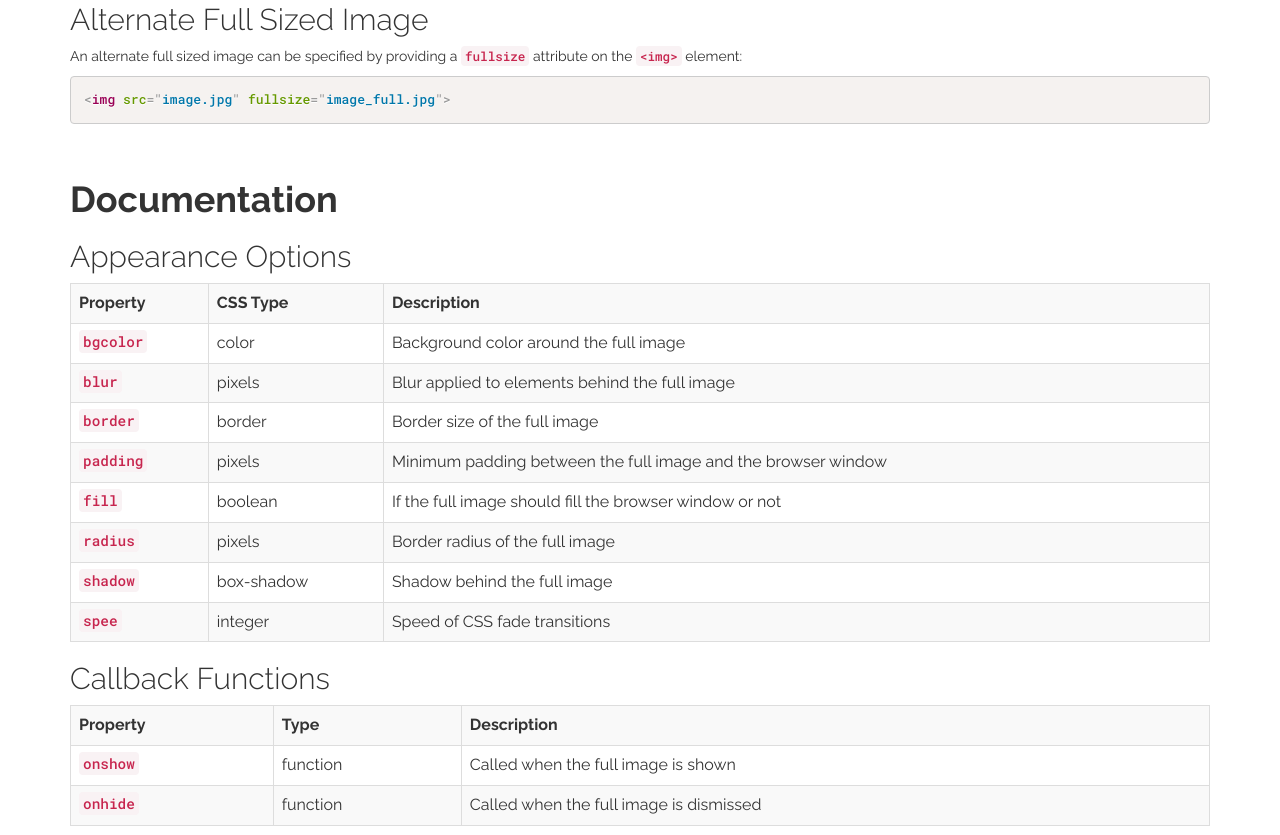
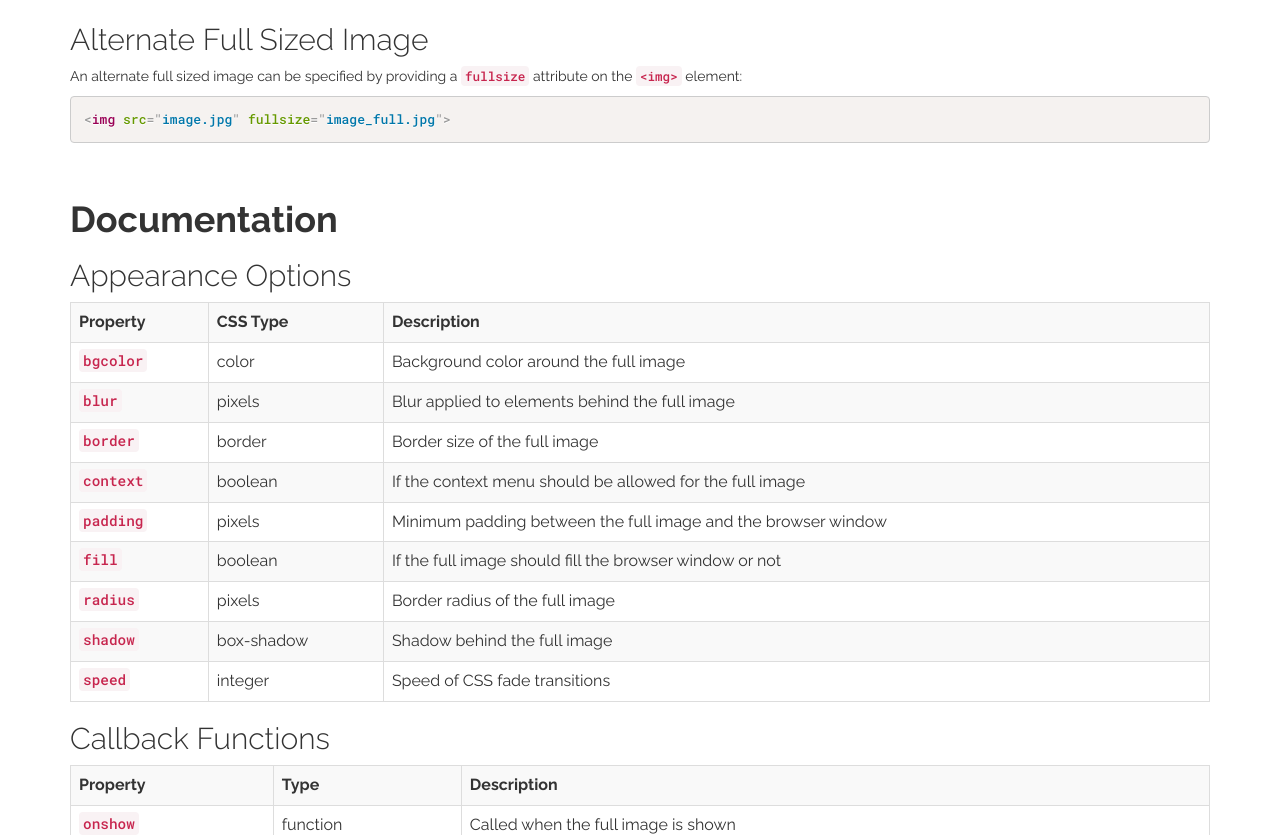
Before and after one commit to marando/zoomable.js, a plain HTML site: page index.html in a window 1280 px wide. Shown: the part 1965-2800 px from the top of the page. Drawn offline with nearby package versions, Linux system fonts and the light colour scheme.

Commit message:
Update index.html

```diff
--- a/index.html
+++ b/index.html
@@ -103,6 +103,7 @@
                     border:  '7px solid #000',
                     radius:  '3px',
                     shadow:  '0 0 23px #000',
+                    context: false
                   });
                 });
               </script>
@@ -125,6 +126,7 @@
                       border:  '7px solid #000',
                       radius:  '3px',
                       shadow:  '0 0 23px #000',
+                      context: false
                     });
                   });
                 </code>
@@ -252,6 +254,11 @@
               <td>Border size of the full image</td>
             </tr>
             <tr>
+              <th><code>context</code></th>
+              <td>boolean</td>
+              <td>If the context menu should be allowed for the full image</td>
+            </tr>
+            <tr>
               <th><code>padding</code></th>
               <td>pixels</td>
               <td>Minimum padding between the full image and the browser window</td>
@@ -272,7 +279,7 @@
               <td>Shadow behind the full image</td>
             </tr>
             <tr>
-              <th><code>spee</code></th>
+              <th><code>speed</code></th>
               <td>integer</td>
               <td>Speed of CSS fade transitions</td>
             </tr>
```
